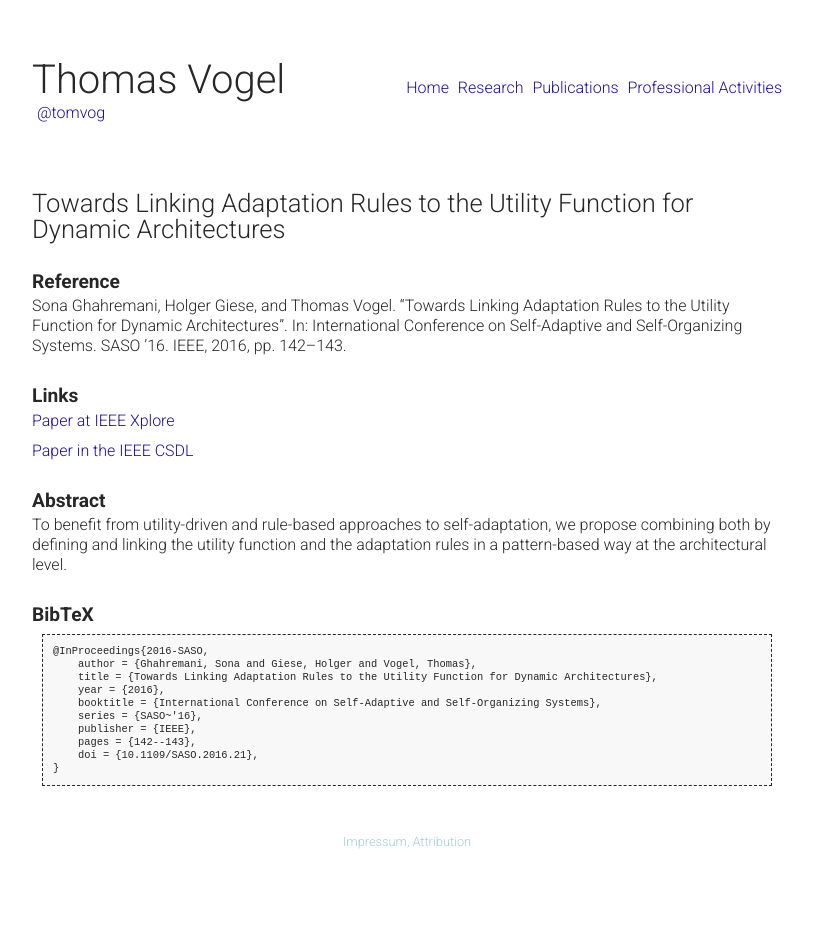
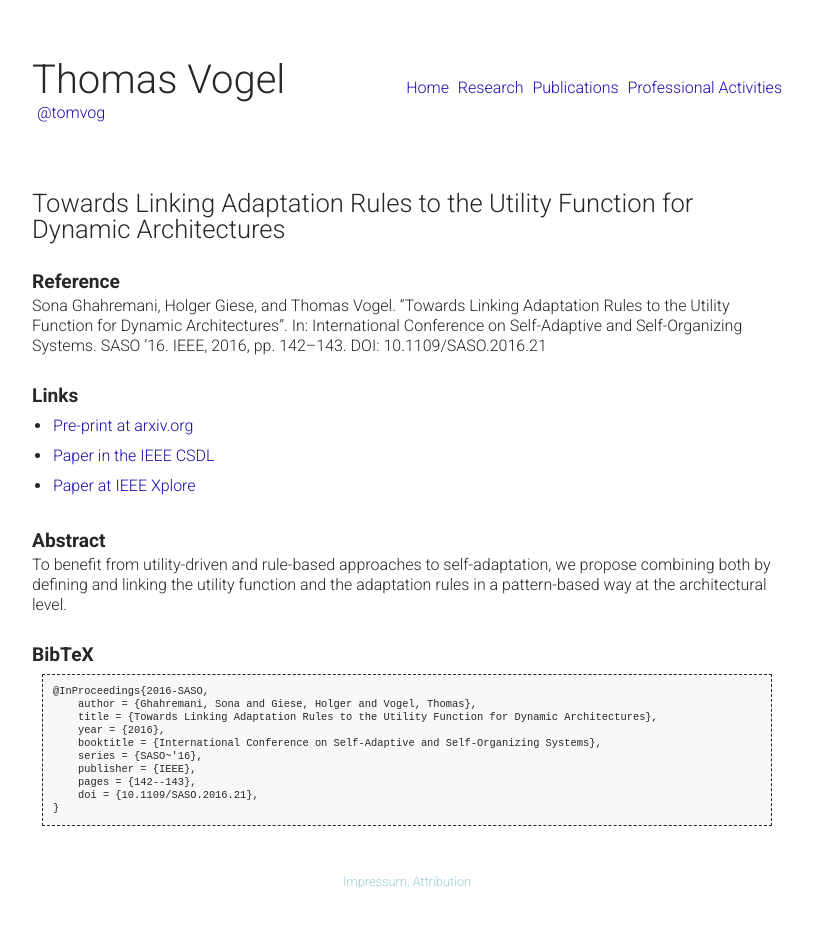
Before and after one commit to thomas-vogel/thomas-vogel.github.io, a Jekyll site: the page built from _pages/publications/2016-SASO.md, in a window 1280 px wide. Shown: the whole page, without its empty margins (233-1046 px from the left). Built offline with Jekyll 4.4.1, drawn with Linux system fonts in a browser that asks for light colours; before the commit the page ends 909 px from its top, so only the background shows below that.

Commit message:
Add preprint for 2016-SASO.

```diff
--- a/_pages/publications/2016-SASO.md
+++ b/_pages/publications/2016-SASO.md
@@ -5,12 +5,12 @@ layout: paper
 ---
 
 ## Reference
-Sona Ghahremani, Holger Giese, and Thomas Vogel. "Towards Linking Adaptation Rules to the Utility Function for Dynamic Architectures". In: International Conference on Self-Adaptive and Self-Organizing Systems. SASO ’16. IEEE, 2016, pp. 142--143.
+Sona Ghahremani, Holger Giese, and Thomas Vogel. "Towards Linking Adaptation Rules to the Utility Function for Dynamic Architectures". In: International Conference on Self-Adaptive and Self-Organizing Systems. SASO ’16. IEEE, 2016, pp. 142--143. DOI: 10.1109/SASO.2016.21
 
 ## Links
-[Paper at IEEE Xplore](https://doi.org/10.1109/SASO.2016.21){:target="_blank"}
-
-[Paper in the IEEE CSDL](http://doi.ieeecomputersociety.org/10.1109/SASO.2016.21){:target="_blank"}
+* [Pre-print at arxiv.org](https://arxiv.org/abs/1805.03599){:target="_blank"}
+* [Paper in the IEEE CSDL](http://doi.ieeecomputersociety.org/10.1109/SASO.2016.21){:target="_blank"}
+* [Paper at IEEE Xplore](https://doi.org/10.1109/SASO.2016.21){:target="_blank"}
 
 ## Abstract
 To benefit from utility-driven and rule-based approaches to self-adaptation, we propose combining both by defining and linking the utility function and the adaptation rules in a pattern-based way at the architectural level.
```
